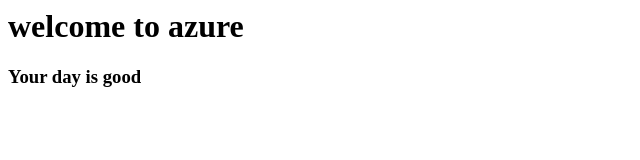
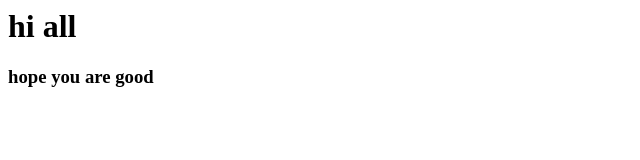
Before and after one commit to YaminiPriyaMR/ctyamini, a plain HTML site: page index.html in a window 1280 px wide. Shown: the whole page, without its empty margins (0-640 px from the left). Drawn offline with Linux system fonts and the light colour scheme.

Commit message:
Update index.html

```diff
--- a/index.html
+++ b/index.html
@@ -4,8 +4,8 @@
     </head>
     <body>
         <h1>
-            welcome to azure
+            hi all
         </h1>
-        <h3>Your day is good</h3>
+        <h3>hope you are good</h3>
     </body>
 </html>
```
